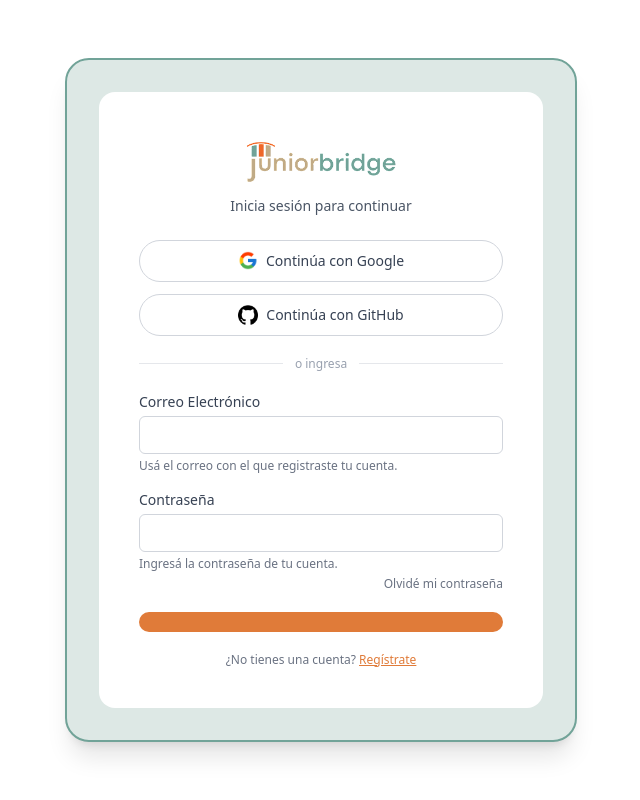
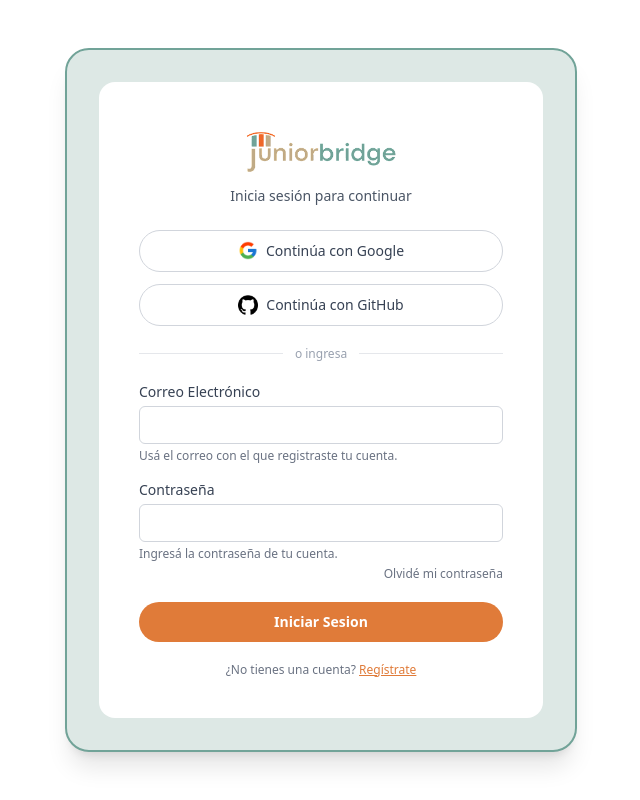
Before and after one commit to junior-bridge/junior-bridge-platform, a Next.js app in the folder frontend/: page /login in a window 1280 px wide. Shown: the whole page, without its empty margins (319-959 px from the left). Built offline with nearby package versions, Linux system fonts and the light colour scheme; no server answers.

Commit message:
fix: agregado de textos y manejo de nombres

```diff
--- a/frontend/app/login/page.tsx
+++ b/frontend/app/login/page.tsx
@@ -9,7 +9,6 @@
 import Loader from "@/components/ui/Loader";
 
 export default function LoginPage() {
-
     const { setUser } = useUser();
     const {
         form,
@@ -20,7 +19,7 @@
         loading,
         oauthLoading,
         handleLogin,
-        handleOAuthLogin
+        handleOAuthLogin,
     } = useLogin(setUser);
 
     return (
@@ -105,7 +104,7 @@
                                 onChange={(e) => {
                                     setForm((current) => ({
                                         ...current,
-                                        email: e.target.value
+                                        email: e.target.value,
                                     }));
                                     setFieldErrors((current) => ({
                                         ...current,
@@ -129,7 +128,7 @@
                                 onChange={(e) => {
                                     setForm((current) => ({
                                         ...current,
-                                        password: e.target.value
+                                        password: e.target.value,
                                     }));
                                     setFieldErrors((current) => ({
                                         ...current,
@@ -162,6 +161,7 @@
                             disabled={loading || oauthLoading !== null}
                             className="btn-primary w-full mt-1"
                         >
+                            Iniciar Sesion
                             {loading && <Loader size={14} color="#ffffff" />}
                         </button>
                     </form>
--- a/frontend/components/dashboard/Sidebar.tsx
+++ b/frontend/components/dashboard/Sidebar.tsx
@@ -4,44 +4,80 @@
 import Link from "next/link";
 import { usePathname } from "next/navigation";
 import {
-    Home, FolderOpen, ClipboardList, FileText,
-    User, Bell, Settings, LogOut, Users, BarChart2, Bug,
+    Home,
+    FolderOpen,
+    ClipboardList,
+    FileText,
+    User,
+    Bell,
+    Settings,
+    LogOut,
+    Users,
+    BarChart2,
+    Bug,
 } from "lucide-react";
 import { User as ApiUser } from "@/types/index";
 
 type UserRole = ApiUser["role"];
 
-const navByRole: Record<UserRole, { icon: React.ElementType; label: string; href: string }[]> = {
+const navByRole: Record<
+    UserRole,
+    { icon: React.ElementType; label: string; href: string }[]
+> = {
     CLIENT: [
-        { icon: Home,          label: "Inicio",             href: "/dashboard" },
-        { icon: FolderOpen,    label: "Proyectos",           href: "/dashboard/projects" },
-        { icon: ClipboardList, label: "Postulaciones",       href: "/dashboard/postulations" },
-        { icon: FileText,      label: "Reportes recibidos",  href: "/dashboard/reports" },
-        { icon: User,          label: "Mi Perfil",           href: "/dashboard/profile" },
-        { icon: Bell,          label: "Notificaciones",      href: "/dashboard/notifications" },
+        { icon: Home, label: "Inicio", href: "/dashboard" },
+        { icon: FolderOpen, label: "Proyectos", href: "/dashboard/projects" },
+        {
+            icon: ClipboardList,
+            label: "Postulaciones",
+            href: "/dashboard/postulations",
+        },
+        {
+            icon: FileText,
+            label: "Reportes recibidos",
+            href: "/dashboard/reports",
+        },
+        { icon: User, label: "Mi Perfil", href: "/dashboard/profile" },
+        {
+            icon: Bell,
+            label: "Notificaciones",
+            href: "/dashboard/notifications",
+        },
     ],
     TESTER: [
-        { icon: Home,       label: "Inicio",         href: "/dashboard" },
-        { icon: FolderOpen, label: "Proyectos",       href: "/dashboard/projects" },
-        { icon: Bug,        label: "Mis Reportes",   href: "/dashboard/reports" },
-        { icon: BarChart2,  label: "Mi Reputación",  href: "/dashboard/reputation" },
-        { icon: User,       label: "Mi Perfil",      href: "/dashboard/profile" },
-        { icon: Bell,       label: "Notificaciones", href: "/dashboard/notifications" },
+        { icon: Home, label: "Inicio", href: "/dashboard" },
+        { icon: FolderOpen, label: "Proyectos", href: "/dashboard/projects" },
+        { icon: Bug, label: "Mis Reportes", href: "/dashboard/reports" },
+        {
+            icon: BarChart2,
+            label: "Mi Reputación",
+            href: "/dashboard/reputation",
+        },
+        { icon: User, label: "Mi Perfil", href: "/dashboard/profile" },
+        {
+            icon: Bell,
+            label: "Notificaciones",
+            href: "/dashboard/notifications",
+        },
     ],
     ADMIN: [
-        { icon: Home,       label: "Inicio",         href: "/dashboard" },
-        { icon: Users,      label: "Usuarios",       href: "/dashboard/users" },
-        { icon: FolderOpen, label: "Proyectos",      href: "/dashboard/projects" },
-        { icon: Bug,        label: "Reportes",       href: "/dashboard/reports" },
-        { icon: BarChart2,  label: "Estadísticas",   href: "/dashboard/stats" },
-        { icon: Bell,       label: "Notificaciones", href: "/dashboard/notifications" },
+        { icon: Home, label: "Inicio", href: "/dashboard" },
+        { icon: Users, label: "Usuarios", href: "/dashboard/users" },
+        { icon: FolderOpen, label: "Proyectos", href: "/dashboard/projects" },
+        { icon: Bug, label: "Reportes", href: "/dashboard/reports" },
+        { icon: BarChart2, label: "Estadísticas", href: "/dashboard/stats" },
+        {
+            icon: Bell,
+            label: "Notificaciones",
+            href: "/dashboard/notifications",
+        },
     ],
 };
 
 const roleLabel: Record<UserRole, string> = {
     CLIENT: "Emprendedor",
     TESTER: "Tester",
-    ADMIN:  "Admin",
+    ADMIN: "Admin",
 };
 
 interface SidebarProps {
@@ -51,7 +87,12 @@
     onNavigate?: () => void;
 }
 
-export default function Sidebar({ userName, userRole, onLogout, onNavigate }: SidebarProps) {
+export default function Sidebar({
+    userName,
+    userRole,
+    onLogout,
+    onNavigate,
+}: SidebarProps) {
     const pathname = usePathname();
     const navItems = navByRole[userRole] ?? navByRole.CLIENT;
 
@@ -59,9 +100,17 @@
         <aside className="w-56 h-full bg-brand-green flex flex-col justify-between py-6 px-4 shrink-0">
             <div>
                 <div className="mb-1">
-                    <Image src="/logo.png" alt="Juniorbridge" width={130} height={40} className="h-auto brightness-0 invert" />
+                    <Image
+                        src="/logo.png"
+                        alt="Juniorbridge"
+                        width={130}
+                        height={40}
+                        className="h-auto brightness-0 invert"
+                    />
                 </div>
-                <p className="text-green-200 text-xs text-center mb-6">{roleLabel[userRole]}</p>
+                <p className="text-green-200 text-xs text-center mb-6">
+                    {roleLabel[userRole]}
+                </p>
 
                 <nav className="flex flex-col gap-1">
                     {navItems.map(({ icon: Icon, label, href }) => {
@@ -87,10 +136,15 @@
 
             <div className="flex flex-col gap-2">
                 <div className="flex items-center gap-2 px-2 mb-2">
-                    <div className="w-9 h-9 rounded-full bg-orange-400 flex items-center justify-center text-white font-bold text-sm shrink-0">
-                        {userName[0].toUpperCase()}
+                    <div className="flex items-center gap-2 px-2 mb-2">
+                        <div className="w-9 h-9 rounded-full bg-orange-400 flex items-center justify-center">
+                            {userName?.[0]?.toUpperCase() ?? "?"}
+                        </div>
+
+                        <p className="text-green-100 text-xs font-medium truncate">
+                            {userName || "Usuario"}
+                        </p>
                     </div>
-                    <p className="text-green-100 text-xs font-medium truncate">{userName}</p>
                 </div>
 
                 {userRole === "CLIENT" && (
@@ -98,18 +152,24 @@
                         href="/dashboard/projects/new"
                         onClick={onNavigate}
                         className="w-full btn-primary text-center"
-
                     >
                         Publicar proyecto
                     </Link>
                 )}
 
-                <Link href="/dashboard/settings" onClick={onNavigate} className="flex items-center gap-3 px-3 py-2 rounded-lg text-green-100 hover:bg-green-700 text-sm transition">
+                <Link
+                    href="/dashboard/settings"
+                    onClick={onNavigate}
+                    className="flex items-center gap-3 px-3 py-2 rounded-lg text-green-100 hover:bg-green-700 text-sm transition"
+                >
                     <Settings size={16} /> Configuración
                 </Link>
 
                 <button
-                    onClick={() => { onLogout(); onNavigate?.(); }}
+                    onClick={() => {
+                        onLogout();
+                        onNavigate?.();
+                    }}
                     className="flex items-center gap-3 px-3 py-2 rounded-lg text-green-100 hover:bg-green-700 text-sm transition text-left w-full cursor-pointer"
                 >
                     <LogOut size={16} /> Cerrar Sesión
```
Also changed, not shown: 1 other file (tests, documents, lock files or other folders).
